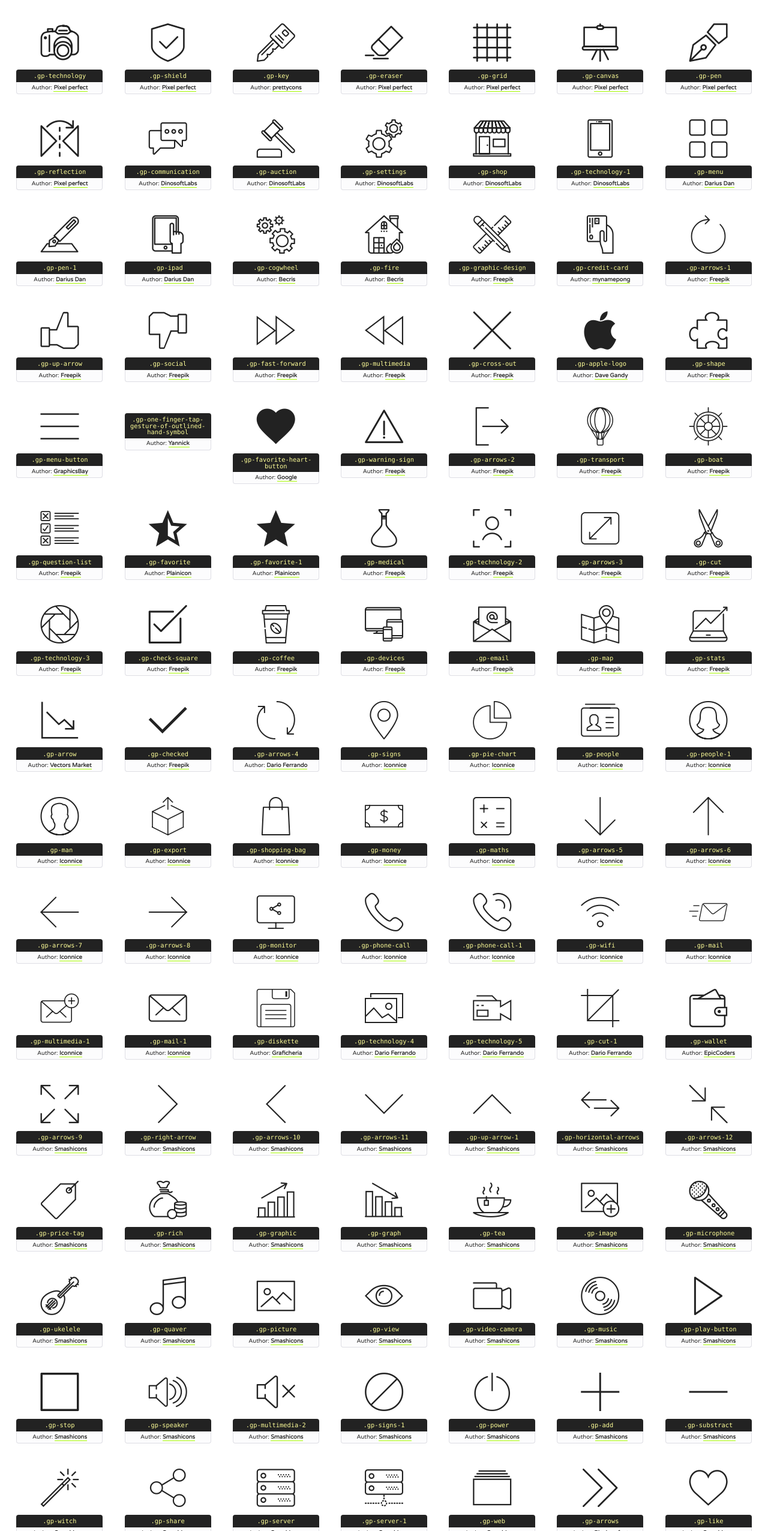
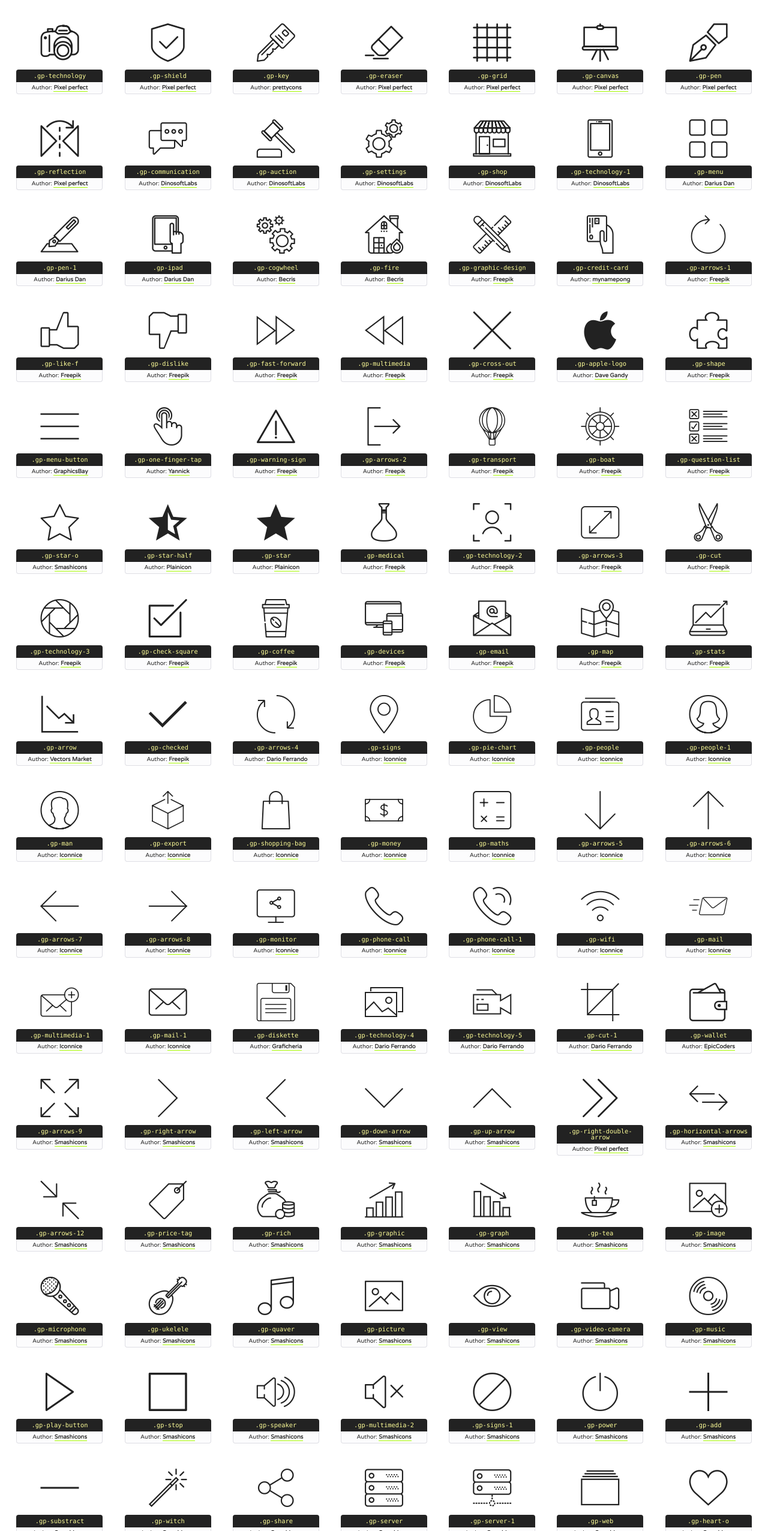
Before and after one commit to mominulbd/gpicons, a plain HTML site: page index.html in a window 1280 px wide. Shown: the part 247-2800 px from the top of the page at 60% size. Drawn offline with Linux system fonts and the light colour scheme.

Commit message:
Icon Name Rename

```diff
--- a/css/gpicons.css
+++ b/css/gpicons.css
@@ -57,8 +57,8 @@ Creation date: 03/08/2018 12:03
 .gp-graphic-design:before { content: "\f119"; }
 .gp-credit-card:before { content: "\f11a"; }
 .gp-arrows-1:before { content: "\f11b"; }
-.gp-up-arrow:before { content: "\f11c"; }
-.gp-social:before { content: "\f11d"; }
+.gp-like-f:before { content: "\f11c"; }
+.gp-dislike:before { content: "\f11d"; }
 .gp-fast-forward:before { content: "\f11e"; }
 .gp-multimedia:before { content: "\f11f"; }
 .gp-cross-out:before { content: "\f120"; }
@@ -66,14 +66,14 @@ Creation date: 03/08/2018 12:03
 .gp-shape:before { content: "\f122"; }
 .gp-menu-button:before { content: "\f123"; }
 .gp-one-finger-tap:before { content: "\f124"; }
-.gp-favorite-heart-button:before { content: "\f125"; }
 .gp-warning-sign:before { content: "\f126"; }
 .gp-arrows-2:before { content: "\f127"; }
 .gp-transport:before { content: "\f128"; }
 .gp-boat:before { content: "\f129"; }
 .gp-question-list:before { content: "\f12a"; }
-.gp-favorite:before { content: "\f12b"; }
-.gp-favorite-1:before { content: "\f12c"; }
+.gp-star-o:before { content: "\f177"; }
+.gp-star-half:before { content: "\f12b"; }
+.gp-star:before { content: "\f12c"; }
 .gp-medical:before { content: "\f12d"; }
 .gp-technology-2:before { content: "\f12e"; }
 .gp-arrows-3:before { content: "\f12f"; }
@@ -115,9 +115,9 @@ Creation date: 03/08/2018 12:03
 .gp-wallet:before { content: "\f153"; }
 .gp-arrows-9:before { content: "\f154"; }
 .gp-right-arrow:before { content: "\f155"; }
-.gp-arrows-10:before { content: "\f156"; }
-.gp-arrows-11:before { content: "\f157"; }
-.gp-up-arrow-1:before { content: "\f158"; }
+.gp-left-arrow:before { content: "\f156"; }
+.gp-down-arrow:before { content: "\f157"; }
+.gp-up-arrow:before { content: "\f158"; }
 .gp-horizontal-arrows:before { content: "\f159"; }
 .gp-arrows-12:before { content: "\f15a"; }
 .gp-price-tag:before { content: "\f15b"; }
@@ -146,9 +146,9 @@ Creation date: 03/08/2018 12:03
 .gp-server:before { content: "\f172"; }
 .gp-server-1:before { content: "\f173"; }
 .gp-web:before { content: "\f174"; }
-.gp-arrows:before { content: "\f175"; }
-.gp-like:before { content: "\f176"; }
-.gp-favorite-2:before { content: "\f177"; }
+.gp-right-double-arrow:before { content: "\f175"; }
+.gp-heart-o:before { content: "\f176"; }
+.gp-heart:before { content: "\f125"; }
 .gp-signs-2:before { content: "\f178"; }
 .gp-internet:before { content: "\f179"; }
 .gp-web-1:before { content: "\f17a"; }
@@ -220,7 +220,7 @@ Creation date: 03/08/2018 12:03
 .gp-operator:before { content: "\f1bc"; }
 .gp-playstore:before { content: "\f1bd"; }
 .gp-coding:before { content: "\f1be"; }
-.gp-left-arrow:before { content: "\f1bf"; }
+.gp-left-double-arrow:before { content: "\f1bf"; }
 .gp-monitor-1:before { content: "\f1c0"; }
 .gp-antenna:before { content: "\f1c1"; }
 .gp-smartphone-4:before { content: "\f1c2"; }
--- a/index.html
+++ b/index.html
@@ -8,7 +8,7 @@
 <html>
 
 <head>
-    <title>Flaticon WebFont</title>
+    <title>Gp Icons</title>
     <link href="http://fonts.googleapis.com/css?family=Varela+Round" rel="stylesheet" type="text/css" />
     <link rel="stylesheet" type="text/css" href="css/gpicons.css">
     <meta charset="UTF-8">
@@ -454,13 +454,13 @@
             <div class="author-name">Author: <a data-file="028-arrows-1" href="http://www.freepik.com">Freepik</a> </div>
         </div>
 
-        <div class="glyph"><div class="glyph-icon gp-up-arrow"></div>
-            <div class="class-name">.gp-up-arrow</div>
+        <div class="glyph"><div class="glyph-icon gp-like-f"></div>
+            <div class="class-name">.gp-like-f</div>
             <div class="author-name">Author: <a data-file="029-up-arrow" href="http://www.freepik.com">Freepik</a> </div>
         </div>
 
-        <div class="glyph"><div class="glyph-icon gp-social"></div>
-            <div class="class-name">.gp-social</div>
+        <div class="glyph"><div class="glyph-icon gp-dislike"></div>
+            <div class="class-name">.gp-dislike</div>
             <div class="author-name">Author: <a data-file="030-social" href="http://www.freepik.com">Freepik</a> </div>
         </div>
 
@@ -494,14 +494,9 @@
             <div class="author-name">Author: <a data-file="036-menu-button" href="https://www.flaticon.com/authors/graphicsbay">GraphicsBay</a> </div>
         </div>
 
-        <div class="glyph"><div class="glyph-icon gp-one-finger-tap-gesture-of-outlined-hand-symbol"></div>
-            <div class="class-name">.gp-one-finger-tap-gesture-of-outlined-hand-symbol</div>
+        <div class="glyph"><div class="glyph-icon gp-one-finger-tap"></div>
+            <div class="class-name">.gp-one-finger-tap</div>
             <div class="author-name">Author: <a data-file="037-one-finger-tap-gesture-of-outlined-hand-symbol" href="https://www.flaticon.com/authors/yannick">Yannick</a> </div>
-        </div>
-
-        <div class="glyph"><div class="glyph-icon gp-favorite-heart-button"></div>
-            <div class="class-name">.gp-favorite-heart-button</div>
-            <div class="author-name">Author: <a data-file="038-favorite-heart-button" href="https://www.flaticon.com/authors/google">Google</a> </div>
         </div>
 
         <div class="glyph"><div class="glyph-icon gp-warning-sign"></div>
@@ -529,13 +524,18 @@
             <div class="author-name">Author: <a data-file="043-question-list" href="http://www.freepik.com">Freepik</a> </div>
         </div>
 
-        <div class="glyph"><div class="glyph-icon gp-favorite"></div>
-            <div class="class-name">.gp-favorite</div>
+        <div class="glyph"><div class="glyph-icon gp-star-o"></div>
+            <div class="class-name">.gp-star-o</div>
+            <div class="author-name">Author: <a data-file="120-favorite-2" href="https://www.flaticon.com/authors/smashicons">Smashicons</a> </div>
+        </div>
+
+        <div class="glyph"><div class="glyph-icon gp-star-half"></div>
+            <div class="class-name">.gp-star-half</div>
             <div class="author-name">Author: <a data-file="044-favorite" href="https://www.flaticon.com/authors/plainicon">Plainicon</a> </div>
         </div>
 
-        <div class="glyph"><div class="glyph-icon gp-favorite-1"></div>
-            <div class="class-name">.gp-favorite-1</div>
+        <div class="glyph"><div class="glyph-icon gp-star"></div>
+            <div class="class-name">.gp-star</div>
             <div class="author-name">Author: <a data-file="045-favorite-1" href="https://www.flaticon.com/authors/plainicon">Plainicon</a> </div>
         </div>
 
@@ -744,19 +744,24 @@
             <div class="author-name">Author: <a data-file="086-right-arrow" href="https://www.flaticon.com/authors/smashicons">Smashicons</a> </div>
         </div>
 
-        <div class="glyph"><div class="glyph-icon gp-arrows-10"></div>
-            <div class="class-name">.gp-arrows-10</div>
+        <div class="glyph"><div class="glyph-icon gp-left-arrow"></div>
+            <div class="class-name">.gp-left-arrow</div>
             <div class="author-name">Author: <a data-file="087-arrows-10" href="https://www.flaticon.com/authors/smashicons">Smashicons</a> </div>
         </div>
 
-        <div class="glyph"><div class="glyph-icon gp-arrows-11"></div>
-            <div class="class-name">.gp-arrows-11</div>
+        <div class="glyph"><div class="glyph-icon gp-down-arrow"></div>
+            <div class="class-name">.gp-down-arrow</div>
             <div class="author-name">Author: <a data-file="088-arrows-11" href="https://www.flaticon.com/authors/smashicons">Smashicons</a> </div>
         </div>
 
-        <div class="glyph"><div class="glyph-icon gp-up-arrow-1"></div>
-            <div class="class-name">.gp-up-arrow-1</div>
+        <div class="glyph"><div class="glyph-icon gp-up-arrow"></div>
+            <div class="class-name">.gp-up-arrow</div>
             <div class="author-name">Author: <a data-file="089-up-arrow-1" href="https://www.flaticon.com/authors/smashicons">Smashicons</a> </div>
+        </div>
+
+         <div class="glyph"><div class="glyph-icon gp-right-double-arrow"></div>
+            <div class="class-name">.gp-right-double-arrow</div>
+            <div class="author-name">Author: <a data-file="118-arrows" href="https://www.flaticon.com/authors/pixel-perfect">Pixel perfect</a> </div>
         </div>
 
         <div class="glyph"><div class="glyph-icon gp-horizontal-arrows"></div>
@@ -899,19 +904,14 @@
             <div class="author-name">Author: <a data-file="117-web" href="https://www.flaticon.com/authors/smashicons">Smashicons</a> </div>
         </div>
 
-        <div class="glyph"><div class="glyph-icon gp-arrows"></div>
-            <div class="class-name">.gp-arrows</div>
-            <div class="author-name">Author: <a data-file="118-arrows" href="https://www.flaticon.com/authors/pixel-perfect">Pixel perfect</a> </div>
-        </div>
-
-        <div class="glyph"><div class="glyph-icon gp-like"></div>
-            <div class="class-name">.gp-like</div>
+        <div class="glyph"><div class="glyph-icon gp-heart-o"></div>
+            <div class="class-name">.gp-heart-o</div>
             <div class="author-name">Author: <a data-file="119-like" href="https://www.flaticon.com/authors/smashicons">Smashicons</a> </div>
         </div>
 
-        <div class="glyph"><div class="glyph-icon gp-favorite-2"></div>
-            <div class="class-name">.gp-favorite-2</div>
-            <div class="author-name">Author: <a data-file="120-favorite-2" href="https://www.flaticon.com/authors/smashicons">Smashicons</a> </div>
+         <div class="glyph"><div class="glyph-icon gp-heart"></div>
+            <div class="class-name">.gp-heart</div>
+            <div class="author-name">Author: <a data-file="038-favorite-heart-button" href="https://www.flaticon.com/authors/google">Google</a> </div>
         </div>
 
         <div class="glyph"><div class="glyph-icon gp-signs-2"></div>
@@ -1269,8 +1269,8 @@
             <div class="author-name">Author: <a data-file="191-coding" href="https://www.flaticon.com/authors/smashicons">Smashicons</a> </div>
         </div>
 
-        <div class="glyph"><div class="glyph-icon gp-left-arrow"></div>
-            <div class="class-name">.gp-left-arrow</div>
+        <div class="glyph"><div class="glyph-icon gp-left-double-arrow"></div>
+            <div class="class-name">.gp-left-double-arrow</div>
             <div class="author-name">Author: <a data-file="192-left-arrow" href="https://www.flaticon.com/authors/cursor-creative">Cursor Creative</a> </div>
         </div>
 
```
